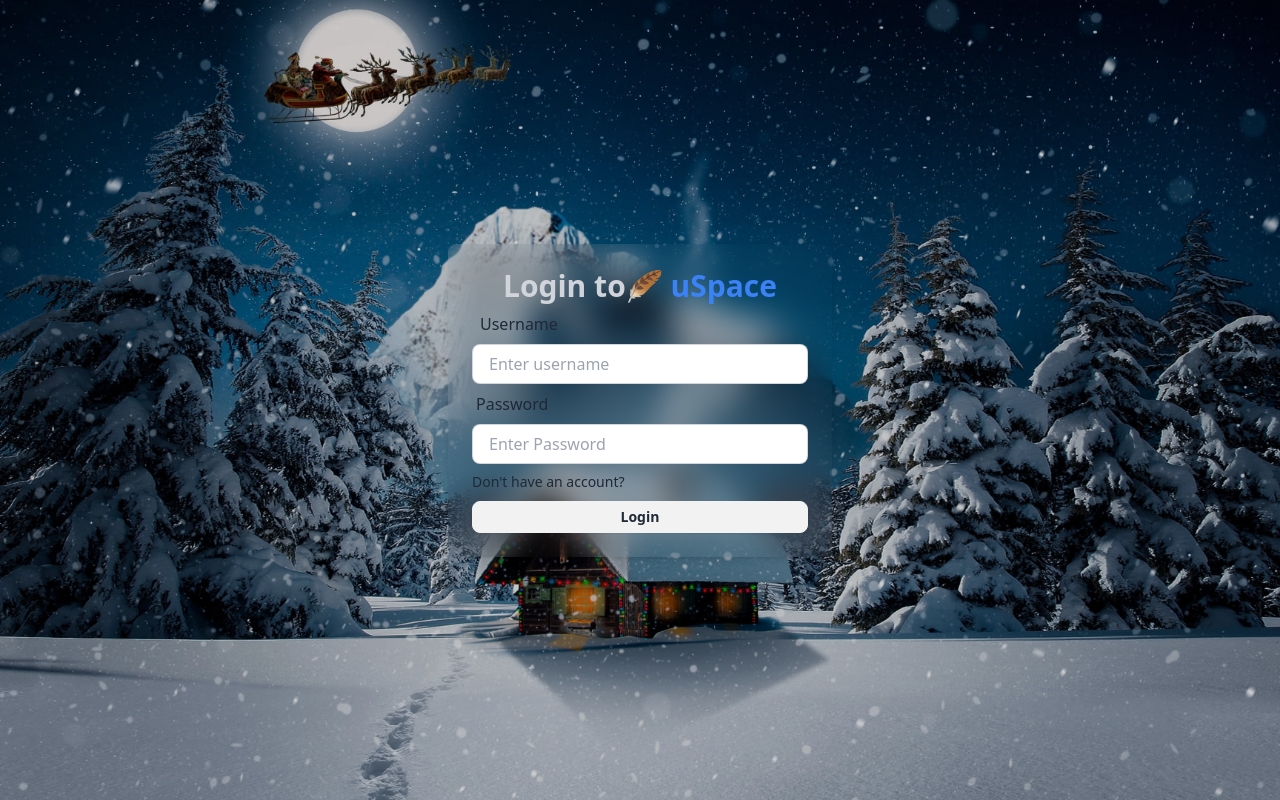
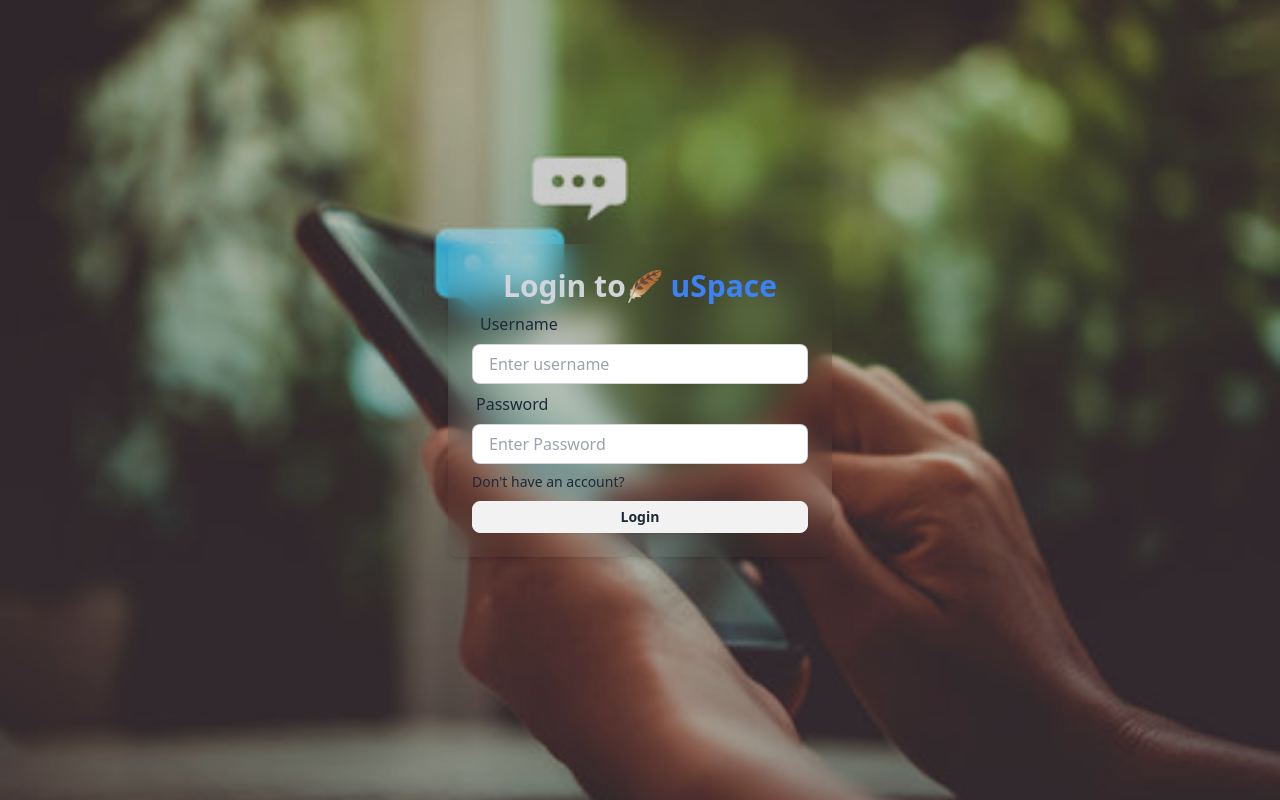
Before and after one commit to ankushthedeveloper/uSpace, a React (Vite) app in the folder fronted/: page /login in a window 1280 px wide. Built offline with nearby package versions, Linux system fonts and the light colour scheme.

Commit message:
background changed

```diff
--- a/fronted/src/index.css
+++ b/fronted/src/index.css
@@ -3,7 +3,7 @@
 @tailwind utilities;
 
 body {
-	background: linear-gradient(rgba(0, 0, 0, 0.2), rgba(0, 0, 0, 0.2)), url("/bg.png");
+	background: linear-gradient(rgba(0, 0, 0, 0.2), rgba(0, 0, 0, 0.2)), url("./bg2.jpg");
 	background-repeat: no-repeat;
 	background-size: cover;
 	background-position: center;
```
Also changed, not shown: fronted/src/bg2.jpg (added).
